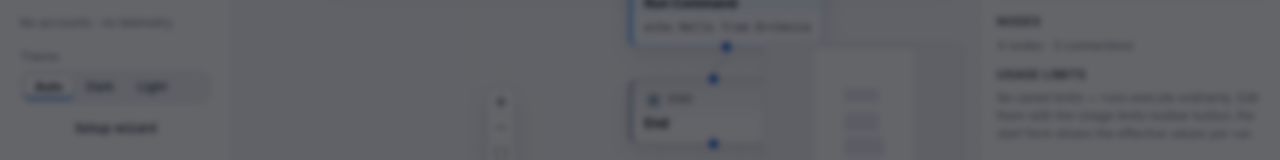
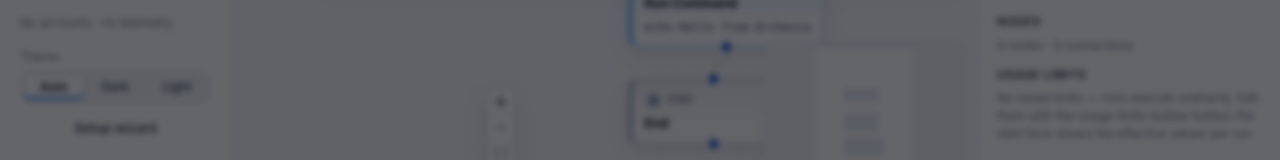
Before and after one commit to iazaran/orchevia, a React (Vite) app: page / in a window 1280 px wide. Shown: the part 591-751 px from the top of the page. Built offline with nearby package versions, Linux system fonts and the light colour scheme.

Commit message:
Share the sidebar theme switch evenly between its three options

```diff
--- a/src/components/ThemeToggle.tsx
+++ b/src/components/ThemeToggle.tsx
@@ -65,6 +65,7 @@ export function ThemeToggle({
       <Segmented
         labelledBy="theme-label"
         size="small"
+        className="segmented-fill"
         value={theme}
         onChange={setTheme}
         options={[
--- a/src/styles.css
+++ b/src/styles.css
@@ -3561,6 +3561,17 @@ details[open] > .gen-summary::after {
   padding: 3px 10px;
   font-size: 12px;
 }
+/* Fills its container with equal options, like the sidebar's theme switch. */
+.segmented.segmented-fill {
+  display: flex;
+  width: 100%;
+  flex-wrap: nowrap;
+}
+.segmented-fill > .segmented-option {
+  flex: 1 1 0;
+  min-width: 0;
+  text-align: center;
+}
 [data-theme='light'] .segmented-option.is-selected {
   box-shadow:
     0 1px 2px rgba(20, 30, 50, 0.12),
```
